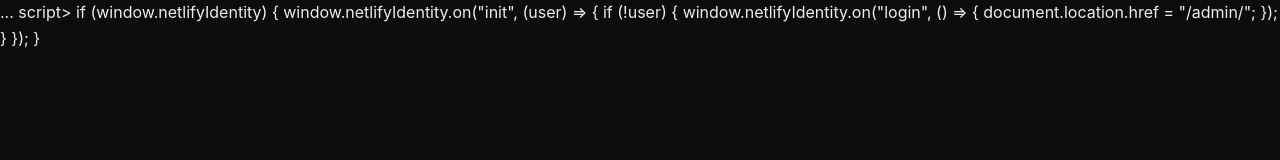
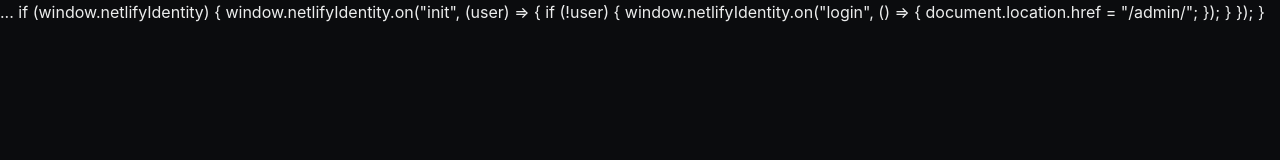
Before and after one commit to AudiEra1909/test, a plain HTML site: page admin/index.html in a window 1280 px wide. Drawn offline with Linux system fonts and the light colour scheme; files that its build step writes are made by us from their sources.

Commit message:
Update index.html

```diff
--- a/admin/index.html
+++ b/admin/index.html
@@ -19,7 +19,6 @@
 <body>
 
   <script src="https://unpkg.com/decap-cms@^3.0.0/dist/decap-cms.js"></script>
-script>
   if (window.netlifyIdentity) {
     window.netlifyIdentity.on("init", (user) => {
       if (!user) {
```
